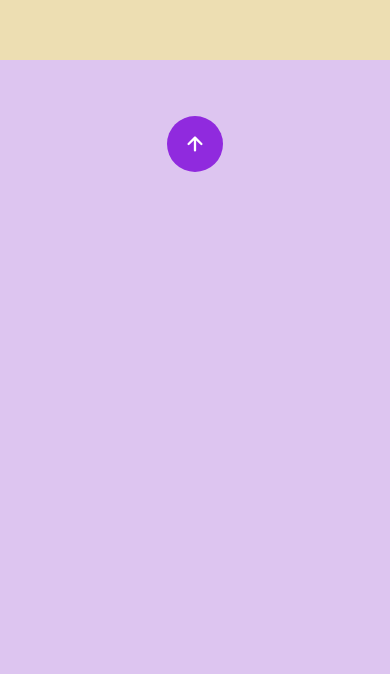
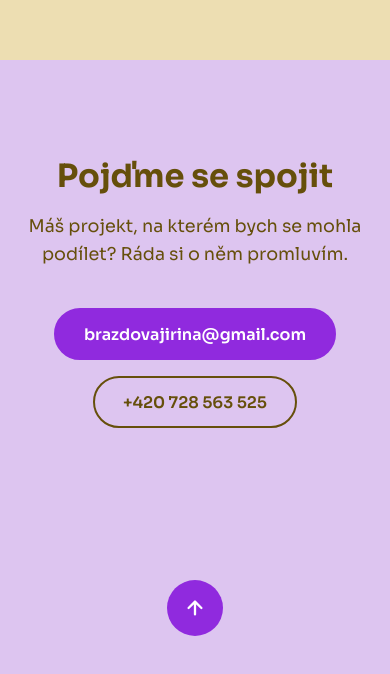
Before and after one commit to suslikoj/portfolio, a plain HTML site: page index.html in a window 390 px wide. Shown: the part 5907-6581 px from the top of the page. Before the commit the page ends 6135 px from the top, so only its background shows below. Drawn offline with Linux system fonts and the light colour scheme.

Commit message:
Add a working Kontakt section for the Ozvi se button
The hero's "Ozvi se" button linked to #contact, but no such section
existed. Adds a simple contact section with email and phone as
buttons, styled consistently with the rest of the site.

Co-Authored-By: Claude Sonnet 5 <noreply@anthropic.com>

```diff
--- a/css/style.css
+++ b/css/style.css
@@ -591,6 +591,40 @@ section {
   50%, 100% { opacity: 0; }
 }
 
+/* ---------- Contact ---------- */
+
+.contact {
+  background: var(--lilac);
+}
+
+.contact-inner {
+  max-width: 640px;
+  margin: 0 auto;
+  padding: 6rem clamp(1.5rem, 6vw, 6rem);
+  text-align: center;
+}
+
+.contact-title {
+  margin: 0 0 1rem;
+  font-size: clamp(2rem, 4vw, 3rem);
+  font-weight: 700;
+  color: var(--brown);
+}
+
+.contact-text {
+  margin: 0 0 2.5rem;
+  font-size: 1.1rem;
+  line-height: 1.6;
+  color: var(--brown);
+}
+
+.contact-buttons {
+  display: flex;
+  flex-wrap: wrap;
+  justify-content: center;
+  gap: 1rem;
+}
+
 /* ---------- Footer ---------- */
 
 .back-to-top-wrap {
--- a/index.html
+++ b/index.html
@@ -640,6 +640,17 @@ c-3 -5 -60 -138 -127 -298 -275 -656 -473 -1002 -644 -1127 -51 -37 -97 -38
     </div>
   </section>
 
+  <section class="contact" id="contact">
+    <div class="contact-inner">
+      <h2 class="contact-title">Pojďme se spojit</h2>
+      <p class="contact-text">Máš projekt, na kterém bych se mohla podílet? Ráda si o něm promluvím.</p>
+      <div class="contact-buttons">
+        <a href="mailto:brazdovajirina@gmail.com" class="btn btn-primary">brazdovajirina@gmail.com</a>
+        <a href="tel:+420728563525" class="btn btn-secondary">+420 728 563 525</a>
+      </div>
+    </div>
+  </section>
+
   <footer class="back-to-top-wrap">
     <button class="back-to-top" id="backToTop" aria-label="Zpět nahoru">
       <svg viewBox="0 0 24 24" width="22" height="22" fill="none" stroke="currentColor" stroke-width="2.5" stroke-linecap="round" stroke-linejoin="round">
```
